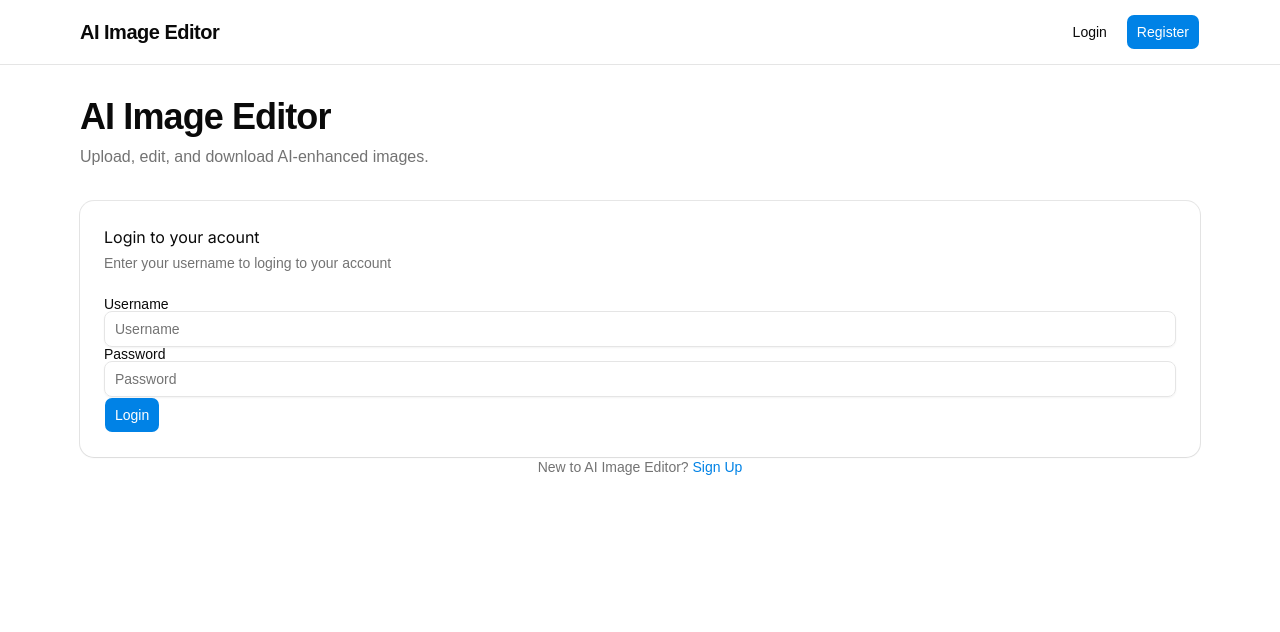
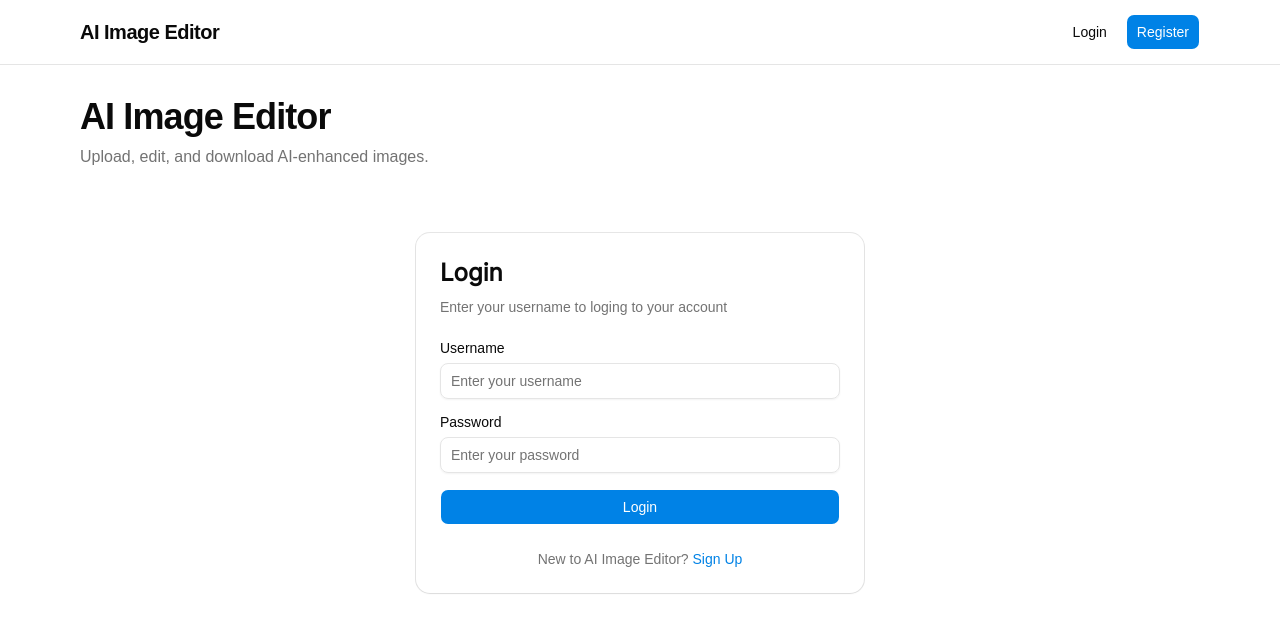
Before and after one commit to kotaroyama/AI-Image-Editor-API, a React (Vite) app in the folder frontend/: page /login in a window 1280 px wide. Shown: the top 632 px of the page. Built offline with nearby package versions, Linux system fonts and the light colour scheme; no server answers.

Commit message:
Style the Login and Register pages

```diff
--- a/frontend/src/pages/Login.tsx
+++ b/frontend/src/pages/Login.tsx
@@ -7,6 +7,7 @@ import {
   Card,
   CardContent,
   CardDescription,
+  CardFooter,
   CardHeader,
   CardTitle,
 } from "@/components/ui/card";
@@ -47,40 +48,58 @@ export default function Login() {
   }
 
   return (
-    <div>
-      <Card>
-        <CardHeader>
-          <CardTitle>Login to your acount</CardTitle>
+    <div className="flex justify-center px-4 py-8">
+      <Card className="w-full max-w-md">
+        <CardHeader className="space-y-1">
+          <CardTitle className="text-2xl font-bold">
+            Login
+          </CardTitle>
           <CardDescription>
             Enter your username to loging to your account
           </CardDescription>
         </CardHeader>
+
         <CardContent>
-          <form onSubmit={handleSubmit}>
+          <form
+            onSubmit={handleSubmit}
+            className="space-y-4"
+          >
+            <div className="space-y-2">
               <Label htmlFor="username">Username</Label>
               <Input
+                id="username"
                 type="text"
-              placeholder="Username"
+                placeholder="Enter your username"
                 value={username}
                 onChange={(e) => setUsername(e.target.value)}
               />
+            </div>
+
+            <div className="space-y-2">
               <Label htmlFor="password">Password</Label>
               <Input
+                id="password"
                 type="password"
-              placeholder="Password"
+                placeholder="Enter your password"
                 value={password}
                 onChange={(e) => setPassword(e.target.value)}
               />
-            <Button type="submit">Login</Button>
+            </div>
+            {loginFailed && (
+              <p className="text-sm text-desctructive">
+                Invalid username or password.
+              </p>
+            )}
+            <Button
+              type="submit"
+              className="w-full"
+            >
+              Login
+            </Button>
           </form>
         </CardContent>
-      </Card>
-      {loginFailed ? (
-        <div>
-          <p>Login Failed</p>
-        </div>
-      ) : (
-        <div className="text-center text-sm text-muted-foreground">
+        <CardFooter className="justify-center">
+          <p className="text-sm text-muted-foreground">
             New to AI Image Editor?{" "}
             <Link
               to="/register"
@@ -88,8 +107,9 @@ export default function Login() {
             >
               Sign Up
             </Link>
+          </p>
+        </CardFooter>
+      </Card>
     </div>
-      )}
-    </div>
-  )
+  );
 }
--- a/frontend/src/pages/Register.tsx
+++ b/frontend/src/pages/Register.tsx
@@ -1,17 +1,19 @@
-import axios from "axios";
 import { useState } from "react";
-import { Link } from "react-router-dom";
+import { Link, useNavigate } from "react-router-dom";
 
 import { Button } from "@/components/ui/button";
 import {
   Card,
   CardContent,
   CardDescription,
+  CardFooter,
   CardHeader,
   CardTitle,
 } from "@/components/ui/card";
 import { Input } from "@/components/ui/input";
 import { Label } from "@/components/ui/label"
+
+import { toast } from "sonner";
 
 import { api } from "../services/api";
 
@@ -19,10 +21,12 @@ export default function Register() {
   const [username, setUsername] = useState("");
   const [email, setEmail] = useState("");
   const [password, setPassword] = useState("");
-  const [status, setStatus] = useState(false);
-  const [error, setError] = useState("");
 
-  const handleSubmit = async (e: React.SubmitEvent<HTMLFormElement>): Promise<void> => {
+  const navigate = useNavigate();
+
+  const handleSubmit = async (
+    e: React.SubmitEvent<HTMLFormElement>
+  ): Promise<void> => {
     e.preventDefault();
 
     try {
@@ -31,66 +35,78 @@ export default function Register() {
         email,
         password,
       });
-      setStatus(true);
+
+      toast.success("Account created successfully");
+
+      setTimeout(() => {
+        navigate("/login");
+      }, 1500);
     } catch (error) {
-        if (axios.isAxiosError(error)) {
-            if (error.response?.status === 400) {
-                setError("Username or Email already exists");
-            } else {
-                setError("Registration failed");
-            }
-        } else {
-            setError("An unexpected error occurred");
-        }
-
+        toast.error("Registration failed");
         setUsername("");
         setPassword("");
     }
   }
 
   return (
-    <div>
-      <Card>
-        <CardHeader>
-          <CardTitle>Register</CardTitle>
+    <div className="flex justify-center px-4 py-8">
+      <Card className="w-full max-w-md">
+        <CardHeader className="space-y-1">
+          <CardTitle className="text-2xl font-bold">
+            Register
+          </CardTitle>
           <CardDescription>
             Sign up with your email
           </CardDescription>
         </CardHeader>
+
         <CardContent>
-          <form onSubmit={handleSubmit}>
+          <form
+            onSubmit={handleSubmit}
+            className="space-y-4"
+          >
+            <div className="space-y-2">
               <Label htmlFor="username">Username</Label>
               <Input
+                id="username"
                 type="text"
                 placeholder="Username"
                 value={username}
                 onChange={(e) => setUsername(e.target.value)}
               />
+            </div>
+
+            <div className="space-y-2">
               <Label htmlFor="email">Email</Label>
               <Input
+                id="email"
                 type="email"
                 placeholder="Email"
                 value={email}
                 onChange={(e) => setEmail(e.target.value)}
               />
+            </div>
+
+            <div className="space-y-2">
               <Label htmlFor="password">Password</Label>
               <Input
+                id="password"
                 type="password"
                 placeholder="Password"
                 value={password}
                 onChange={(e) => setPassword(e.target.value)}
               />
-            <Button type="submit">Register</Button>
+            </div>
+            <Button
+              type="submit"
+              className="w-full"
+            >
+              Register
+            </Button>
           </form>
         </CardContent>
-      </Card>
-      {error && <p>{error}</p>}
-      {status ? (
-        <div>
-          <h3>Sign up successful!</h3>
-        </div>
-      ) : (
-        <div className="text-center text-sm text-muted-foreground">
+        <CardFooter className="justify-center">
+          <p className="text-sm text-muted-foreground">
             Already have an acccount?{" "}
             <Link
               to="/login"
@@ -98,8 +114,10 @@ export default function Register() {
             >
               Login
             </Link>
-        </div>
-      )}
+          </p>
+        </CardFooter>
+      </Card>
+
     </div>
   );
 }
```
Lines whose indentation alone changed are shown as unchanged.
